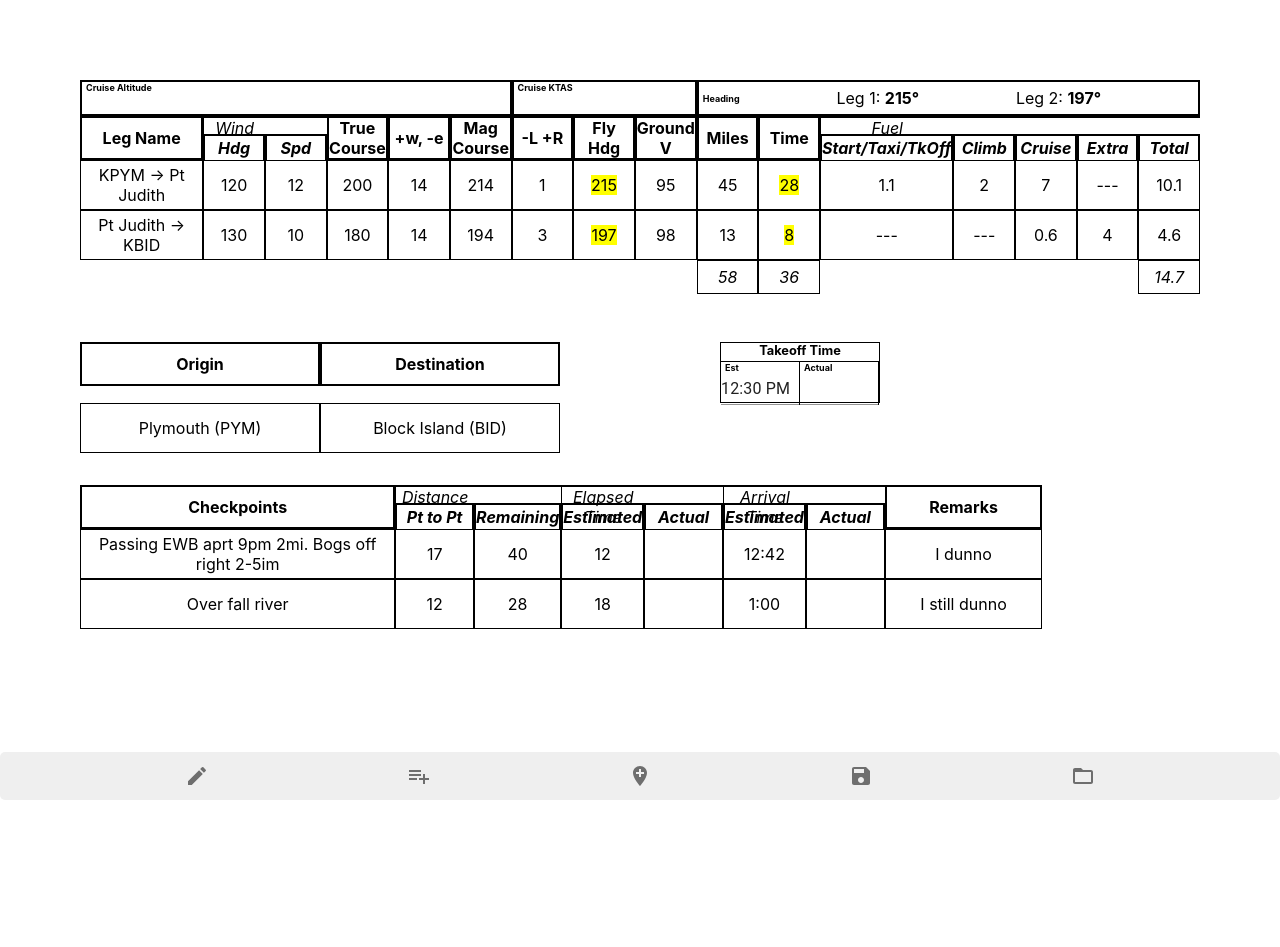
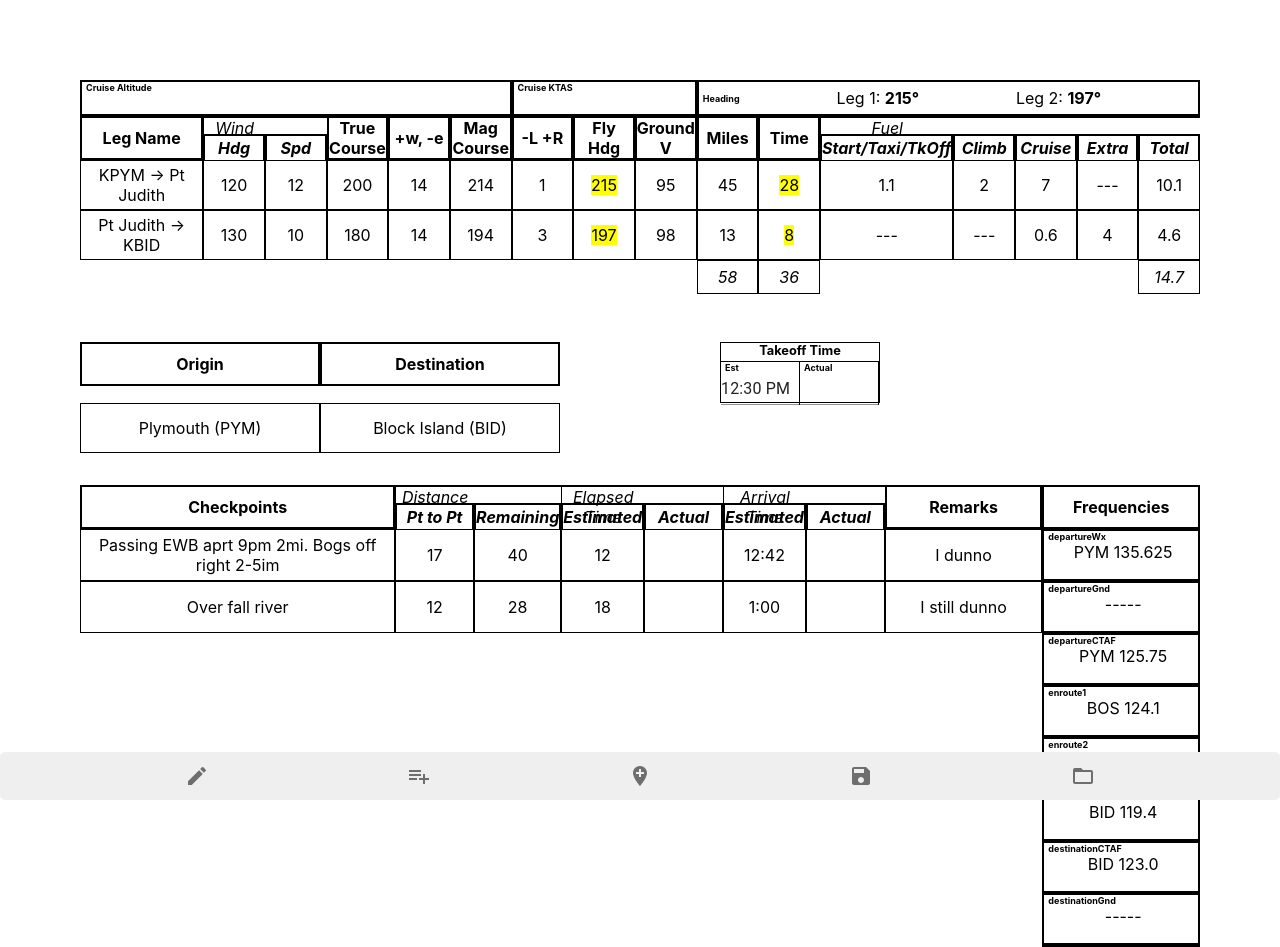
Before and after one commit to akaplo/flightplan, a React (Create React App) app: page / in a window 1280 px wide. Shown: the top 947 px of the page. Before the commit the page ends 800 px from the top, so only its background shows below. Built offline with nearby package versions, Linux system fonts and the light colour scheme.

Commit message:
Add fully functional frequencies box to right of lower box

```diff
--- a/src/ActionsBar.jsx
+++ b/src/ActionsBar.jsx
@@ -34,7 +34,7 @@ const ActionsBar = ({ addEmptyCheckpoint, addEmptyLeg, generateFile, showCheckpo
                     <AddLocationIcon/>
                 </IconButton>
             </Tooltip>
-            <Tooltip title={ 'Save Plan (Coming Soon)' }>
+            <Tooltip title={ 'Save Plan' }>
                 <IconButton onClick={ () => {
                     const { blob, fileName } = generateFile();
                     downloadBlobAsFile(blob, fileName)
--- a/src/App.js
+++ b/src/App.js
@@ -9,6 +9,7 @@ import {computeRowCellValues} from "./computeFuncs";
 import {moveItemInArray} from "./utils";
 import OriginDestinationRow from "./OriginDestinationRow";
 import {generateFile} from "./fileUtils";
+import FrequenciesBox from "./FrequenciesBox";
 
 const App = () => {
     const [checkpoints, setCheckpoints] = useState([
@@ -27,6 +28,15 @@ const App = () => {
     const [cruiseAlt, setCruiseAlt] = useState('');
     const [cruiseKTAS, setCruiseKTAS] = useState('');
     const [showRowEditor, setShowRowEditor] = useState(false)
+    const [frequencies, setFrequencies] = useState({
+        departureWx: 'PYM 135.625',
+        departureCTAF:'PYM 125.75',
+        enroute1: 'BOS 124.1',
+        enroute2: '',
+        destinationWx: 'BID 119.4',
+        destinationCTAF: 'BID 123.0',
+        other: 'PVD 123.9',
+    });
   return (
       <MuiPickersUtilsProvider utils={ MomentUtils }>
         <div className="App">
@@ -60,10 +70,12 @@ const App = () => {
                 />
                 <LowerBox
                     checkpoints={ checkpoints }
+                    frequencies={ frequencies }
                     moveRow={ (oldIndex, newIndex) => {
                         setCheckpoints(oldCheckpoints => [ ...moveItemInArray(oldCheckpoints, oldIndex, newIndex) ]);
                     } }
                     setCheckpoints={ setCheckpoints }
+                    setFrequencies={ f => setFrequencies(oldFreqs => ({ ...oldFreqs, ...f })) }
                     showRowEditor={ showRowEditor }
                     removeRow={ index => setCheckpoints(c => [...c.slice(0, index), ...c.slice(index + 1)]) }
                 />
--- /dev/null
+++ b/src/FrequenciesBox.jsx
@@ -0,0 +1,72 @@
+import React, {Fragment, useState} from 'react';
+import PropTypes from 'prop-types';
+import './Plan.css';
+import { NormalHeightHeader } from "./UpperBox";
+import TextField from "./TextField";
+
+const boxKeys = {
+    DEP_WX: 'departureWx',
+    DEP_GND: 'departureGnd',
+    DEP_CTAF: 'departureCTAF',
+    ENR_1: 'enroute1',
+    ENR_2: 'enroute2',
+    DEST_WX: 'destinationWx',
+    DEST_CTAF: 'destinationCTAF',
+    DEST_GND: 'destinationGnd',
+    OTHER: 'other'
+};
+
+const FrequenciesBox = ({ frequencies, setFrequencies }) => {
+    const [focusedBox, setFocusedBox] = useState('');
+    return (
+        <Fragment>
+            <div className={ 'thickBorder centerText boldText' } style={ { gridRow: 2, gridColumn: 'span 3 / 16' } }>
+                Frequencies
+            </div>
+            {
+                Object.values(boxKeys).filter((i, a) => a !==-1).map((box, idx) =>
+                    <TextField
+                        defaultValue={ frequencies[box] }
+                        onClickAway={ (t) => {
+                            setFocusedBox('');
+                            frequencies[box] = t;
+                            setFrequencies(frequencies);
+                        } }
+                        onEnterPressed={ (t) => {
+                            setFocusedBox('')
+                            frequencies[box] = t;
+                            setFrequencies(frequencies);
+                        } }
+                        unfocusedWrapperClass={ 'topLeftText thickBorder thickCell' }
+                        focused={ focusedBox === box }
+                        editableFieldStyle={ { gridRow: idx + 3, gridColumn: 'span 3 / 16' } }
+                        unfocusedWrapperStyle={ { gridRow: idx + 3, gridColumn: 'span 3 / 16' } }
+                        onFocus={ () => setFocusedBox(box) }
+                        unfocusedContent={
+                            <Fragment>
+                                { box }
+                                <span className={ 'centerText normalText' }>{ frequencies[box] || '-----' }</span>
+                            </Fragment>
+                        }
+                    />
+                )
+            }
+        </Fragment>
+    );
+}
+
+FrequenciesBox.propTypes = {
+    frequencies: PropTypes.shape({
+        departureWx: PropTypes.string,
+        departureGnd: PropTypes.string,
+        departureCTAF: PropTypes.string,
+        enroute1: PropTypes.string,
+        enroute2: PropTypes.string,
+        destinationWx: PropTypes.string,
+        destinationCTAF: PropTypes.string,
+        destinationGnd: PropTypes.string,
+        other: PropTypes.string
+    })
+};
+
+export default FrequenciesBox;
--- a/src/LowerBox.jsx
+++ b/src/LowerBox.jsx
@@ -1,10 +1,12 @@
 import React, { Fragment, useState } from 'react';
+import PropTypes from 'prop-types';
 import './Plan.css';
 import { HalfHeightHeader, NormalHeightHeader } from "./UpperBox";
 import Cell from "./Cell";
 import RowEditor from "./RowEditor";
+import FrequenciesBox from "./FrequenciesBox";
 
-function LowerBox({ checkpoints, className, moveRow, removeRow, setCheckpoints, showRowEditor, takeoffTimeEst, }) {
+function LowerBox({ checkpoints, className, frequencies, moveRow, removeRow, setCheckpoints, setFrequencies, showRowEditor }) {
     const [focusedBox, setFocusedBox] = useState('');
     const lowerBoxHeaders = [
         {text: 'Checkpoints', loc: `span 4 / 5`, val: 'description'},
@@ -22,7 +24,7 @@ function LowerBox({ checkpoints, className, moveRow, removeRow, setCheckpoints,
         setCheckpoints(newCheckpoints);
     }
     return (
-        <div className={ `lowerBox ${ className }` }>
+        <div className={ `lowerBox${ className ? ` ${ className }` : '' }` }>
             {
                 lowerBoxHeaders.map(header =>
                     <div key={ `checkpts-headers-${ header.val }` } style={ { gridRow: 2, gridColumn: header.loc } }>
@@ -60,6 +62,7 @@ function LowerBox({ checkpoints, className, moveRow, removeRow, setCheckpoints,
                     </Fragment>
                 )
             }
+            <FrequenciesBox frequencies={ frequencies } setFrequencies={ setFrequencies }/>
         </div>
     );
 }
@@ -70,4 +73,9 @@ LowerBox.defaultProps = {
     destination: 'BLock Island, RI (KBID)'
 };
 
+LowerBox.propTypes = {
+    frequencies: PropTypes.object, // see FrequenciesBox for shape details
+    setFrequencies: PropTypes.func
+}
+
 export default LowerBox;
--- a/src/Plan.css
+++ b/src/Plan.css
@@ -147,3 +147,8 @@
     background-color: #f6f6f6;
     cursor: pointer;
 }
+
+.frequenciesWrapper {
+    width: 15%;
+    margin-left: 1%;
+}
```
